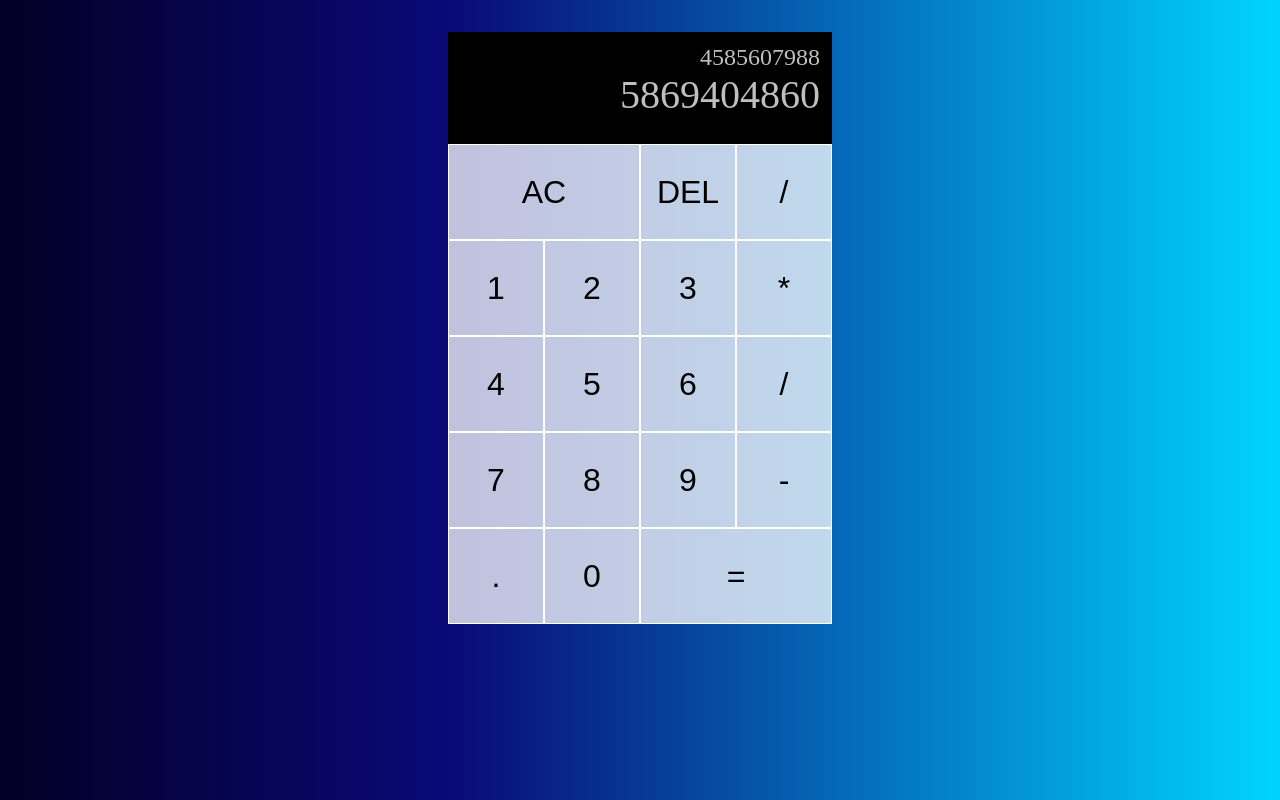
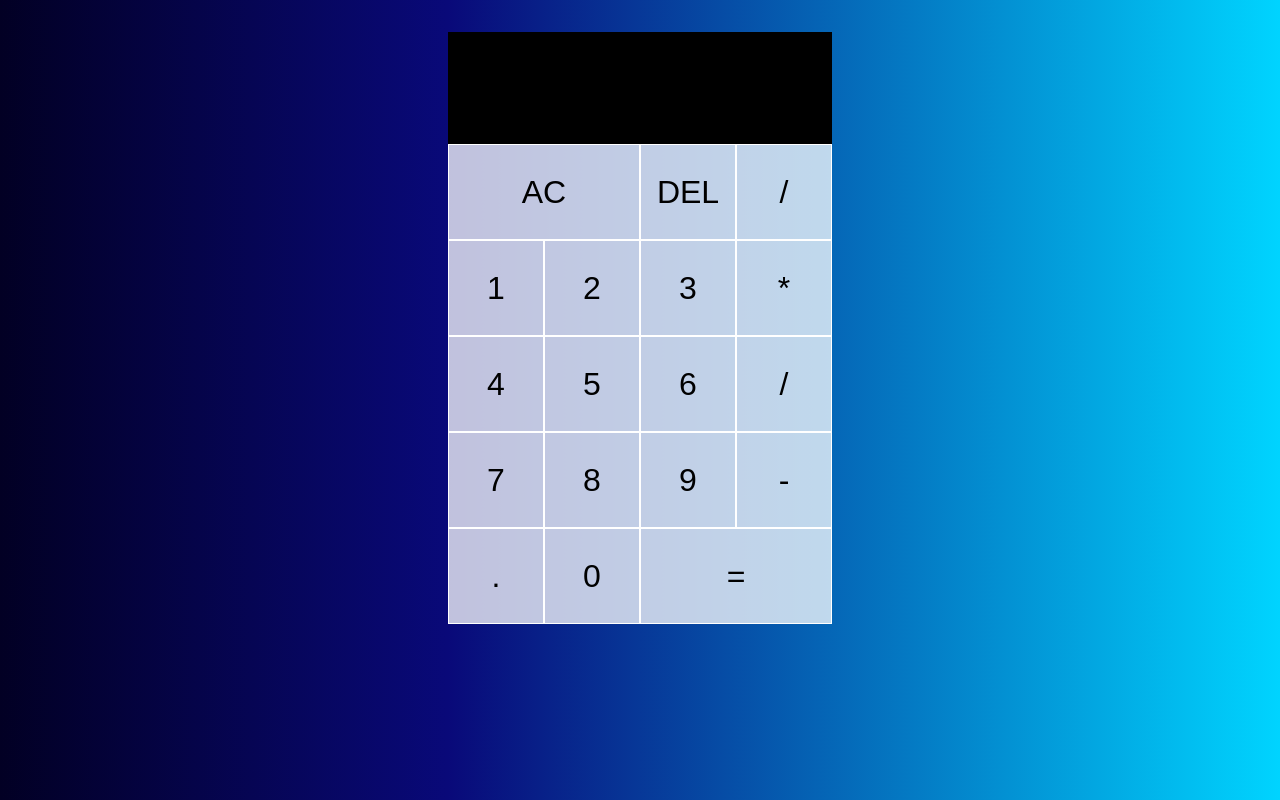
Before and after one commit to siddav83/react-calculator, a React (Create React App) app: page / in a window 1280 px wide. Built offline with nearby package versions, Linux system fonts and the light colour scheme.

Commit message:
initial JS added

```diff
--- a/src/App.js
+++ b/src/App.js
@@ -1,10 +1,17 @@
+import {useReducer} from 'react';
 import "./styles.css"
+
+const reducer = (state, {type, payload }) => {
+
+};
+
 const App = () => {
+  const [{ currentOpperand,previousOperand,operation }, dispatch] = useReducer(reducer,{})
   return (
     <div className="calcultor-grid">
       <div className="output">
-        <div className="operand-before">4585607988</div>
-        <div className="operand-after">5869404860</div>
+        <div className="operand-current">{currentOpperand} {operation}</div>
+        <div className="operand-previous">{previousOperand}</div>
       </div>
       <button className="span-two">AC</button>
       <button>DEL</button>
--- a/src/styles.css
+++ b/src/styles.css
@@ -41,12 +41,12 @@ body {
 .calcultor-grid > button:focus {
     background-color: rgba(255, 255, 255,  .25) ;
 }
-.output .operand-before {
+.output .operand-current {
     color: rgba(255, 255, 255,  .75);
     font-size: 1.5rem;
 }
 
-.output .operand-after {
+.output .operand-previous {
     color: rgba(255, 255, 255,  .75);
     font-size: 2.5rem;
 }
```
